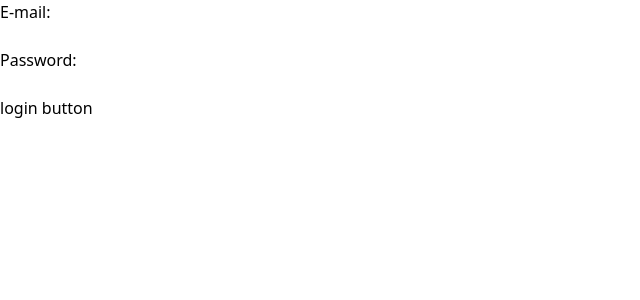
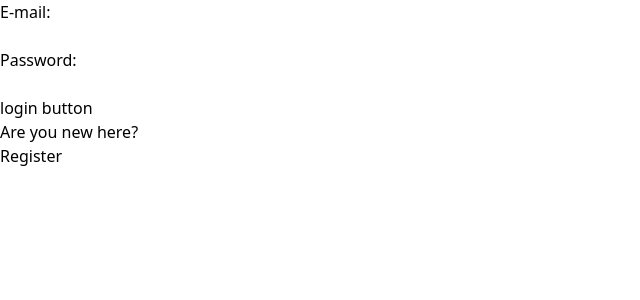
Before and after one commit to pjc1991/uniwiki, a Vue app in the folder frontend/: page / in a window 1280 px wide. Shown: the top 300 px of the page, without its empty margins (0-640 px from the left). Built offline with nearby package versions, Linux system fonts and the light colour scheme.

Commit message:
FEAT : Login check implemented

```diff
--- a/frontend/src/App.vue
+++ b/frontend/src/App.vue
@@ -1,13 +1,42 @@
 <template>
-  <Login> </Login>
+  <Login v-if="!loggedIn" @get-jwt="loginCheck"></Login>
+  <p v-if="loggedIn">yes i'm logged in as {{ user.username }}</p>
 </template>
 
 <script>
 import Login from './components/Login.vue'
+
 export default {
   name: 'App',
   components: {
     Login
+  },
+  data() {
+    return {
+      loggedIn: false,
+      user: '',
+      jwt: ''
+    }
+  },
+  methods: {
+    loginCheck(jwt) {
+      this.getUserData(jwt)
+    },
+    getUserData(jwt) {
+      fetch('/api/common/users/', {
+        method: 'GET',
+        headers: {
+          'Content-Type': 'application/json',
+          'Authorization': 'Bearer ' + jwt
+        },
+      }).then(response => response.json())
+          .then(data => {
+            console.log(data)
+            this.loggedIn = true
+            this.user = data[0]
+          })
+
+    }
   }
 }
 </script>
--- a/frontend/src/components/Login.vue
+++ b/frontend/src/components/Login.vue
@@ -5,6 +5,7 @@
     <basicForm :name="'password'" :description="'Password'" :is-secret="true" v-model="password"></basicForm>
     <button type="submit">login button</button>
   </form>
+  <p>Are you new here?</p> <button @click="signup">Register</button>
   </html>
 </template>
 
@@ -37,11 +38,16 @@ export default {
       .then(response => response.json())
       .then(data => {
         localStorage.setItem('jwt', data.access)
+        console.log('Success:', data);
+        this.$emit('get-jwt', data.access)
       })
       .catch((error) => {
         console.error('Error:', error);
       });
-    }
+    },
+    signup(){
+      // todo
+    },
   }
 }
 
```
